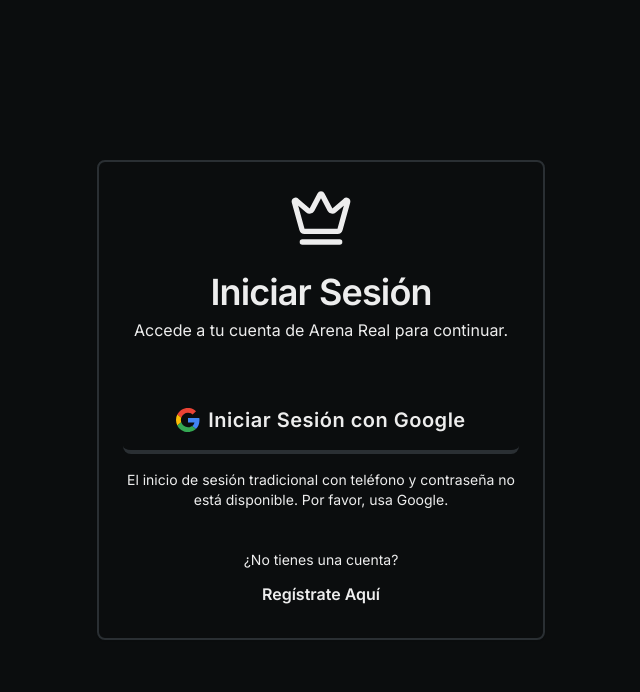
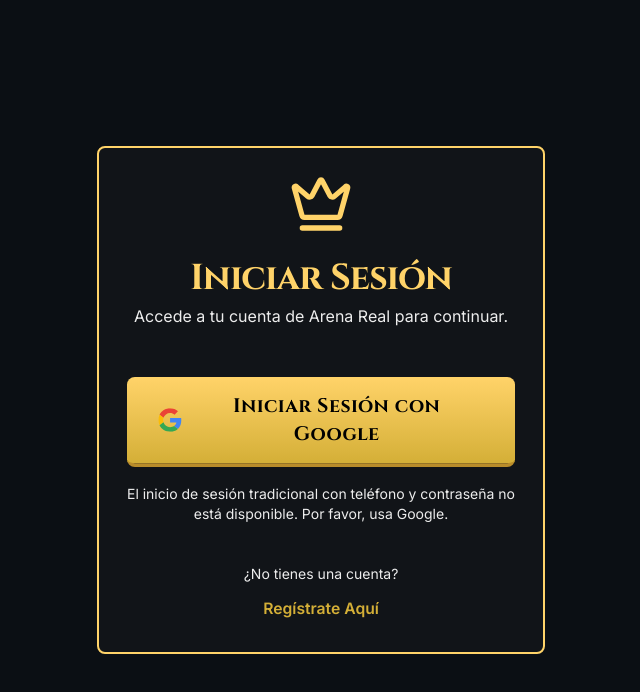
Before and after one commit to Braindeiko01/Arena-Real, a Next.js app in the folder front/: page /login in a window 1280 px wide. Shown: the top 692 px of the page, without its empty margins (319-959 px from the left). Built offline with nearby package versions, Linux system fonts and the light colour scheme; no server answers.

Commit message:
style: apply gladiator theme (#543)

```diff
--- a/front/src/app/globals.css
+++ b/front/src/app/globals.css
@@ -1,4 +1,4 @@
-@import url('https://fonts.googleapis.com/css2?family=Inter:wght@400;500;600;700&family=Poppins:wght@600;700&display=swap');
+@import url('https://fonts.googleapis.com/css2?family=Cinzel:wght@400;700&family=Inter:wght@400;500;600;700&display=swap');
 
 @tailwind base;
 @tailwind components;
@@ -10,10 +10,10 @@
   }
 
   body {
-    @apply bg-bg text-text-primary font-ui antialiased;
+    @apply bg-gradient-to-b from-[#0B0F14] to-[#111418] text-text-primary font-ui antialiased;
   }
 
   h1, h2, h3, h4, h5, h6 {
-    @apply font-display;
+    @apply font-headline;
   }
 }
--- a/front/src/app/layout.tsx
+++ b/front/src/app/layout.tsx
@@ -18,7 +18,10 @@
       <head>
         <link rel="preconnect" href="https://fonts.googleapis.com" />
         <link rel="preconnect" href="https://fonts.gstatic.com" crossOrigin="anonymous" />
-        <link href="https://fonts.googleapis.com/css2?family=Fredoka:wght@400;500;600;700&display=swap" rel="stylesheet" />
+        <link
+          href="https://fonts.googleapis.com/css2?family=Cinzel:wght@400;700&family=Inter:wght@400;500;600;700&display=swap"
+          rel="stylesheet"
+        />
       </head>
       <body className="font-body antialiased">
         <ReduxProvider>
--- a/front/src/components/AppLayout.tsx
+++ b/front/src/components/AppLayout.tsx
@@ -10,7 +10,7 @@
 const AppLayout = ({ children }: { children: React.ReactNode }) => {
   return (
     <AuthGuard>
-      <div className="flex flex-col min-h-screen bg-background text-foreground font-body">
+      <div className="flex flex-col min-h-screen text-text-primary font-ui">
         <div className="md:hidden">
           <TopNavbar />
         </div>
@@ -20,7 +20,7 @@
         <main className="flex-grow container mx-auto px-4 pt-16 pb-24 md:pt-8 md:pb-8 md:px-6 lg:px-8 lg:py-10 animate-fade-in-up">
           {children}
         </main>
-        <footer className="bg-primary/10 text-center py-4 text-sm text-foreground/70 font-headline">
+        <footer className="text-center py-4 text-sm text-primary-light/70 font-headline">
           Arena Real &copy; {new Date().getFullYear()}
         </footer>
         <BottomNav />
--- a/front/src/components/Navbar.tsx
+++ b/front/src/components/Navbar.tsx
@@ -39,21 +39,21 @@
   const notifications = 0;
 
   return (
-    <header className="bg-[#3973FF] text-white shadow-md">
+    <header className="bg-background/90 text-white shadow-gold border-b border-white/10">
       <div className="container mx-auto flex items-center justify-between py-3">
         {/* Logo */}
-        <Link href="/" className="flex items-center gap-2 font-bold text-lg">
-          <Crown className="h-6 w-6" />
+        <Link href="/" className="flex items-center gap-2 font-bold text-lg text-primary-light">
+          <Crown className="h-6 w-6 text-primary-light" />
           Arena Real
         </Link>
 
         {/* Mobile hamburger */}
         <button
-          className="rounded-md p-2 hover:bg-white/20 focus-visible:outline-none focus-visible:ring-2 focus-visible:ring-white md:hidden transition-transform hover:scale-105"
+          className="rounded-md p-2 hover:bg-white/10 focus-visible:outline-none focus-visible:ring-2 focus-visible:ring-primary md:hidden transition-transform transform scale-[0.98] hover:scale-[1.02]"
           onClick={() => setMobileOpen(!mobileOpen)}
           aria-label="Toggle menu"
         >
-          <Menu className="h-6 w-6" />
+          <Menu className="h-6 w-6 text-primary-light" />
         </button>
 
         {/* Navigation links */}
@@ -62,7 +62,7 @@
             <Link
               key={href}
               href={href}
-              className="flex items-center gap-1 rounded-full px-3 py-1 text-white hover:bg-white/20 focus-visible:outline-none focus-visible:ring-2 focus-visible:ring-white active:bg-white/30"
+              className="flex items-center gap-1 rounded-full px-3 py-1 text-white transform scale-[0.98] hover:scale-[1.02] hover:text-primary-light hover:bg-white/10 focus-visible:outline-none focus-visible:ring-2 focus-visible:ring-primary active:bg-white/10"
             >
               <Icon className="h-4 w-4" />
               {label}
@@ -73,8 +73,8 @@
         {/* Right side icons */}
         {isAuthenticated && user && (
           <div className="hidden items-center gap-4 md:flex">
-            <button className="relative rounded-full p-2 hover:bg-white/20 focus-visible:outline-none focus-visible:ring-2 focus-visible:ring-white transition-transform hover:scale-105">
-              <Bell className="h-6 w-6" />
+            <button className="relative rounded-full p-2 hover:bg-white/10 focus-visible:outline-none focus-visible:ring-2 focus-visible:ring-primary transition-transform transform scale-[0.98] hover:scale-[1.02]">
+              <Bell className="h-6 w-6 text-primary-light" />
               {notifications > 0 && (
                 <span className="absolute -right-1 -top-1 flex h-4 w-4 items-center justify-center rounded-full bg-red-600 text-xs">
                   {notifications}
@@ -83,7 +83,7 @@
             </button>
             <DropdownMenu>
               <DropdownMenuTrigger asChild>
-                <button className="flex items-center focus-visible:outline-none focus-visible:ring-2 focus-visible:ring-white transition-transform hover:scale-105">
+                <button className="flex items-center focus-visible:outline-none focus-visible:ring-2 focus-visible:ring-primary transition-transform transform scale-[0.98] hover:scale-[1.02]">
                   <Avatar className="h-8 w-8">
                     <AvatarImage src={user.avatarUrl} alt={user.username} />
                     <AvatarFallback>{user.username?.[0] || 'U'}</AvatarFallback>
@@ -105,13 +105,13 @@
 
       {/* Mobile menu */}
       {mobileOpen && (
-        <div className="border-t border-white/20 pb-4 md:hidden">
+        <div className="border-t border-white/10 pb-4 md:hidden bg-background">
           <nav className="container mx-auto flex flex-col gap-2 pt-4">
             {navItems.map(({ href, label, icon: Icon }) => (
               <Link
                 key={href}
                 href={href}
-                className="flex items-center gap-2 rounded-full px-3 py-2 hover:bg-white/20 focus-visible:outline-none focus-visible:ring-2 focus-visible:ring-white"
+                className="flex items-center gap-2 rounded-full px-3 py-2 text-white transform scale-[0.98] hover:scale-[1.02] hover:bg-white/10 hover:text-primary-light focus-visible:outline-none focus-visible:ring-2 focus-visible:ring-primary"
               >
                 <Icon className="h-5 w-5" />
                 {label}
@@ -119,8 +119,8 @@
             ))}
             {isAuthenticated && user && (
               <div className="flex items-center gap-3 pt-2">
-                <button className="relative rounded-full p-2 hover:bg-white/20 focus-visible:outline-none focus-visible:ring-2 focus-visible:ring-white transition-transform hover:scale-105">
-                  <Bell className="h-6 w-6" />
+                <button className="relative rounded-full p-2 hover:bg-white/10 focus-visible:outline-none focus-visible:ring-2 focus-visible:ring-primary transition-transform transform scale-[0.98] hover:scale-[1.02]">
+                  <Bell className="h-6 w-6 text-primary-light" />
                   {notifications > 0 && (
                     <span className="absolute -right-1 -top-1 flex h-4 w-4 items-center justify-center rounded-full bg-red-600 text-xs">
                       {notifications}
@@ -129,7 +129,7 @@
                 </button>
                 <DropdownMenu>
                   <DropdownMenuTrigger asChild>
-                    <button className="flex items-center focus-visible:outline-none focus-visible:ring-2 focus-visible:ring-white transition-transform hover:scale-105">
+                    <button className="flex items-center focus-visible:outline-none focus-visible:ring-2 focus-visible:ring-primary transition-transform transform scale-[0.98] hover:scale-[1.02]">
                       <Avatar className="h-8 w-8">
                         <AvatarImage src={user.avatarUrl} alt={user.username} />
                         <AvatarFallback>{user.username?.[0] || 'U'}</AvatarFallback>
--- a/front/src/components/ui/CartoonButton.tsx
+++ b/front/src/components/ui/CartoonButton.tsx
@@ -6,14 +6,18 @@
 import { cva, type VariantProps } from "class-variance-authority";
 
 const cartoonButtonVariants = cva(
-  "inline-flex items-center justify-center rounded-lg font-headline text-lg font-semibold tracking-wide transition-transform duration-150 ease-in-out hover:scale-105 focus-visible:outline-none focus-visible:ring-2 focus-visible:ring-ring focus-visible:ring-offset-2 active:translate-y-0.5 disabled:pointer-events-none disabled:opacity-70",
+  "inline-flex items-center justify-center rounded-lg font-headline text-lg font-semibold tracking-wide transform scale-[0.98] transition-transform duration-150 ease-in-out hover:scale-[1.02] hover:shadow-gold focus-visible:outline-none focus-visible:ring-2 focus-visible:ring-primary focus-visible:ring-offset-2 active:translate-y-0.5 disabled:pointer-events-none disabled:opacity-70",
   {
     variants: {
       variant: {
-        default: "bg-primary text-primary-foreground border-b-4 border-primary-dark shadow-cartoon hover:brightness-110 active:shadow-cartoon-active active:border-b-2",
-        secondary: "bg-secondary text-secondary-foreground border-b-4 border-[hsl(var(--secondary))] shadow-cartoon hover:brightness-110 active:shadow-cartoon-active active:border-b-2", // Example, define secondary-dark if needed
-        accent: "bg-accent text-accent-foreground border-b-4 border-[hsl(var(--accent))] shadow-cartoon hover:brightness-110 active:shadow-cartoon-active active:border-b-2", // Example, define accent-dark if needed
-        destructive: "bg-destructive text-destructive-foreground border-b-4 border-[hsl(var(--destructive))] shadow-cartoon hover:brightness-110 active:shadow-cartoon-active active:border-b-2", // Example, define destructive-dark if needed
+        default:
+          "bg-gradient-to-b from-primary-light to-primary text-black border-b-4 border-primary-dark",
+        secondary:
+          "border border-primary text-primary bg-transparent border-b-4 hover:bg-primary/10",
+        accent:
+          "bg-accent text-black border-b-4 border-primary-dark",
+        destructive:
+          "bg-destructive text-destructive-foreground border-b-4 border-[hsl(var(--destructive))]",
       },
       size: {
         default: "px-8 py-4 text-xl", // Large buttons
--- a/front/src/components/ui/button.tsx
+++ b/front/src/components/ui/button.tsx
@@ -5,18 +5,19 @@
 import { cn } from "@/lib/utils"
 
 const buttonVariants = cva(
-  "inline-flex items-center justify-center gap-2 whitespace-nowrap rounded-md text-sm font-medium ring-offset-background transition-colors transition-transform hover:scale-105 focus-visible:outline-none focus-visible:ring-2 focus-visible:ring-ring focus-visible:ring-offset-2 disabled:pointer-events-none disabled:opacity-50 [&_svg]:pointer-events-none [&_svg]:size-4 [&_svg]:shrink-0",
+  "inline-flex items-center justify-center gap-2 whitespace-nowrap rounded-md text-sm font-medium ring-offset-background transition-colors transform scale-[0.98] hover:scale-[1.02] focus-visible:outline-none focus-visible:ring-2 focus-visible:ring-primary focus-visible:ring-offset-2 disabled:pointer-events-none disabled:opacity-50 hover:shadow-gold [&_svg]:pointer-events-none [&_svg]:size-4 [&_svg]:shrink-0",
   {
     variants: {
       variant: {
-        default: "bg-primary text-primary-foreground hover:bg-primary/90",
+        default:
+          "bg-gradient-to-b from-primary-light to-primary text-black",
         destructive:
           "bg-destructive text-destructive-foreground hover:bg-destructive/90",
         outline:
-          "border border-input bg-background hover:bg-accent hover:text-accent-foreground",
+          "border border-primary bg-transparent text-primary hover:bg-primary/10",
         secondary:
-          "bg-secondary text-secondary-foreground hover:bg-secondary/80",
-        ghost: "hover:bg-accent hover:text-accent-foreground",
+          "border border-primary text-primary bg-transparent hover:bg-primary/10",
+        ghost: "hover:bg-primary/10",
         link: "text-primary underline-offset-4 hover:underline",
       },
       size: {
--- a/front/src/components/ui/card.tsx
+++ b/front/src/components/ui/card.tsx
@@ -9,7 +9,7 @@
   <div
     ref={ref}
     className={cn(
-      "rounded-lg border bg-card text-card-foreground shadow-sm",
+      "rounded-lg border border-white/10 bg-card text-card-foreground shadow-gold",
       className
     )}
     {...props}
--- a/front/tailwind.config.ts
+++ b/front/tailwind.config.ts
@@ -6,18 +6,19 @@
   theme: {
     extend: {
       colors: {
-        bg: '#0B0D0E',
-        panel: '#111315',
-        panel2: '#0E1113',
-        gold: {
-          DEFAULT: '#E8C26E',
-          strong: '#F2D27F',
-        },
+        background: '#0B0F14',
+        'background-end': '#111418',
+        card: '#111418',
+        'card-foreground': '#EDEDED',
+        primary: '#D4AF37',
+        'primary-light': '#FFD369',
+        'primary-dark': '#B98C2A',
+        accent: '#FFD369',
         text: {
           primary: '#EDEDED',
           secondary: '#A9AFB6',
         },
-        stroke: '#2A2F33',
+        stroke: 'rgba(255,255,255,0.1)',
         success: '#7ED57A',
         error: '#F16A6A',
       },
@@ -26,9 +27,10 @@
       },
       boxShadow: {
         soft: '0 8px 24px rgba(0,0,0,0.25)',
+        gold: '0 0 12px rgba(212,175,55,0.3)',
       },
       fontFamily: {
-        display: ['Poppins', 'ui-sans-serif', 'system-ui'],
+        headline: ['Cinzel', 'serif'],
         ui: ['Inter', 'ui-sans-serif', 'system-ui'],
       },
     },
```
Also changed, not shown: front/src/app/page.tsx (+5 -5 lines), front/src/components/BottomNav.tsx (+4 -4 lines), front/src/components/TopNavbar.tsx (+7 -7 lines).
